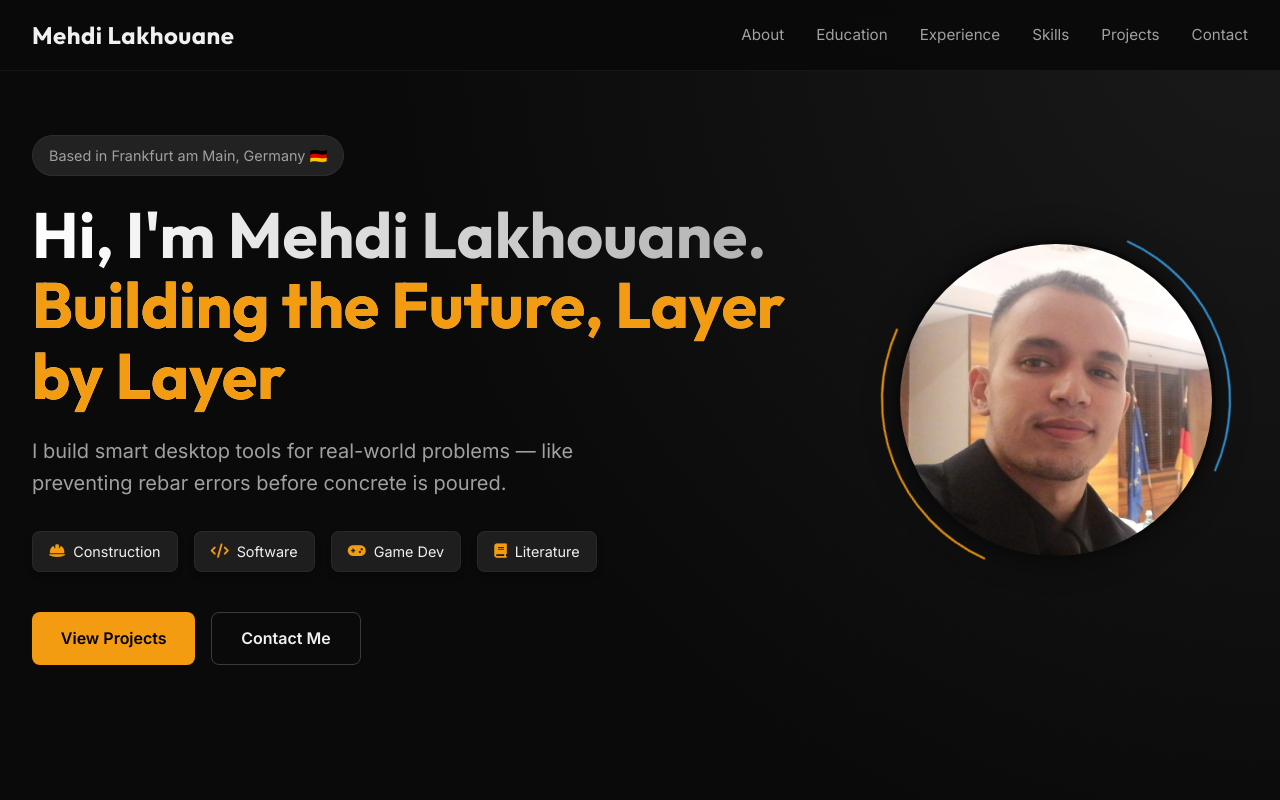
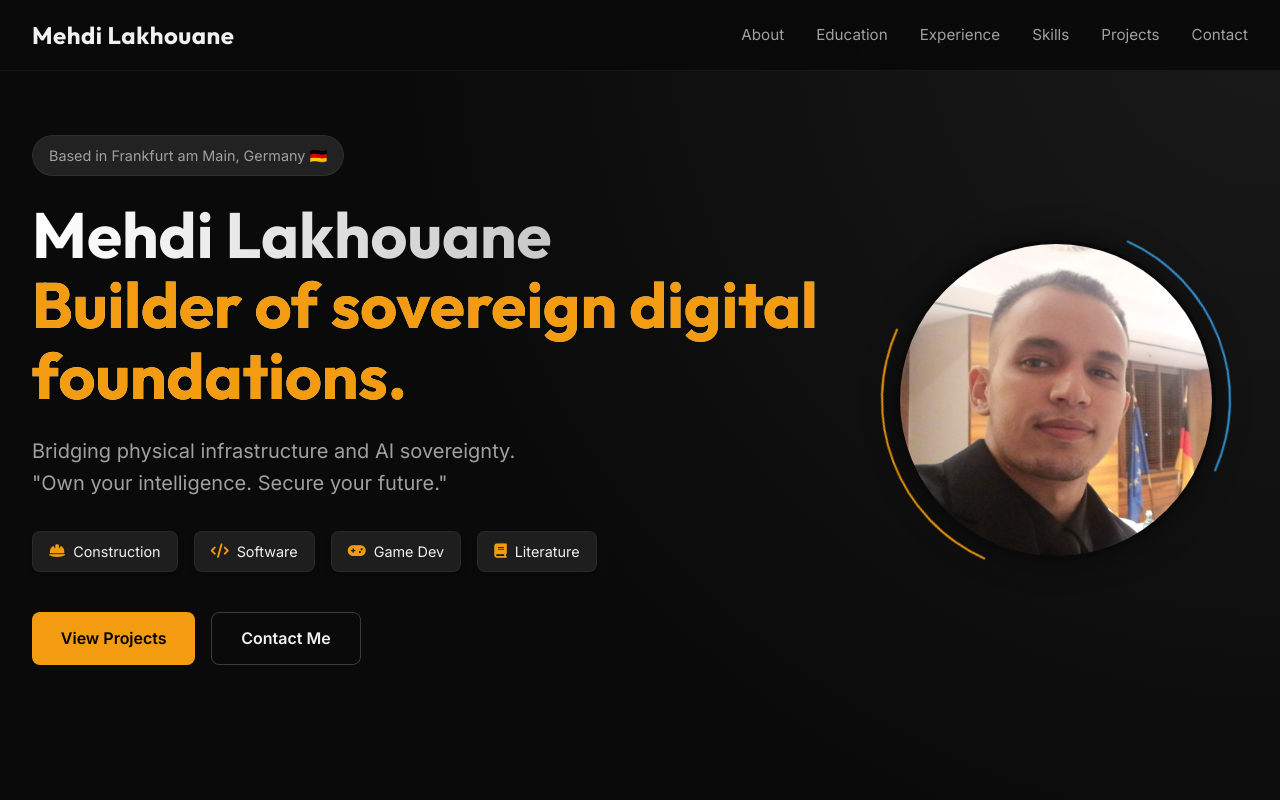
Before and after one commit to Lakhouane-Mehdi/MehdiPortfolio, a website: page index.html in a window 1280 px wide. Shown: the top 800 px of the page. Drawn offline with Linux system fonts and the light colour scheme.

Commit message:
Update hero section with sovereign foundations text

```diff
--- a/index.html
+++ b/index.html
@@ -87,9 +87,9 @@
         <section class="hero" id="home">
             <div class="hero-content">
                 <span class="badge">Based in Frankfurt am Main, Germany 🇩🇪</span>
-                <h1>Hi, I'm Mehdi Lakhouane.<br> <span class="highlight">Building the Future, Layer by Layer</span></h1>
-                <p class="subtitle">I build smart desktop tools for real-world problems — like preventing rebar errors
-                    before concrete is poured.</p>
+                <h1>Mehdi Lakhouane<br> <span class="highlight">Builder of sovereign digital foundations.</span></h1>
+                <p class="subtitle">Bridging physical infrastructure and AI sovereignty.<br>
+                    "Own your intelligence. Secure your future."</p>
                 <div class="hero-tags">
                     <span><i class="fas fa-hard-hat"></i> Construction</span>
                     <span><i class="fas fa-code"></i> Software</span>
@@ -339,7 +339,7 @@
                                 <li>Offline Capable (PWA)</li>
                             </ul>
                             <div class="project-links">
-                                <a href="https://awal-dictionary.web.app/" target="_blank" rel="noopener noreferrer"
+                                <a href="https://awal-dictionary-app.web.app/" target="_blank" rel="noopener noreferrer"
                                     class="btn small primary"><i class="fas fa-external-link-alt"></i> Open App</a>
                             </div>
                         </div>
```
